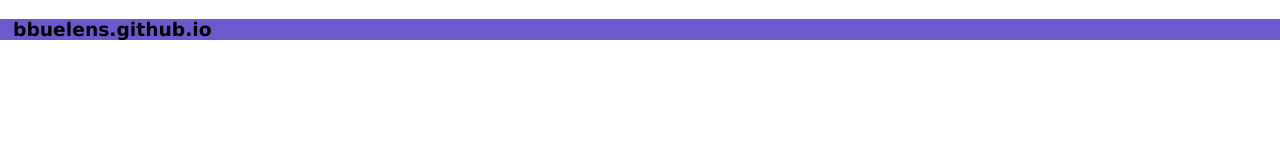
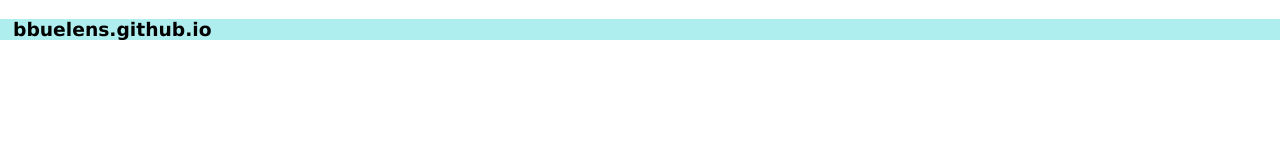
Before and after one commit to bbuelens/bbuelens.github.io, a plain HTML site: page index.html in a window 1280 px wide. Drawn offline with Linux system fonts and the light colour scheme.

Commit message:
Update index.html

```diff
--- a/index.html
+++ b/index.html
@@ -12,7 +12,7 @@
           margin: 25px;
         }
         .divHeader {
-          background-color: slateblue;
+          background-color: PaleTurquoise;
           font-family: Verdana, Geneva, Tahoma, sans-serif;
           margin: 0;
         }
```
